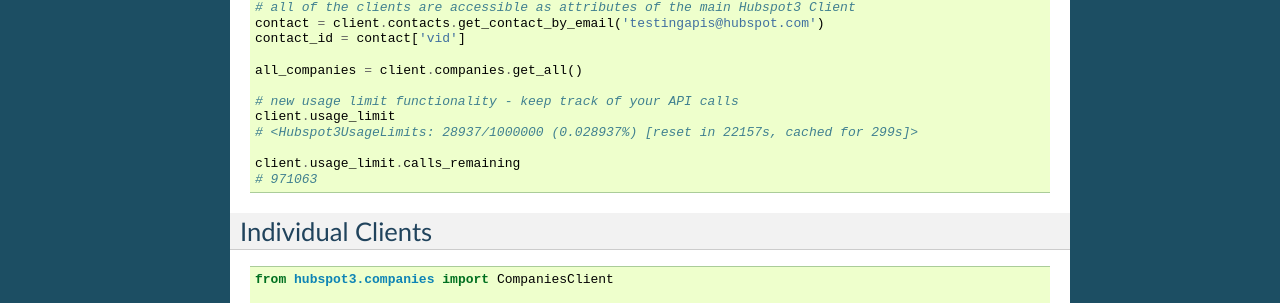
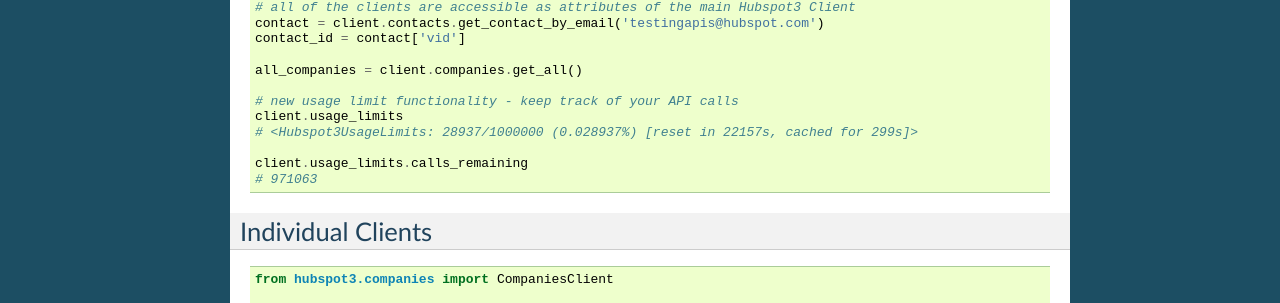
Before and after one commit to jpetrucciani/hubspot3, a Sphinx documentation site: the page built from docs/hubspot3/quickstart.rst, in a window 1280 px wide. Shown: the part 627-930 px from the top of the page. Built offline with Sphinx 7.4.7, drawn with Linux system fonts in a browser that asks for light colours; the version number could not be read and is left out.

Commit message:
changed reference to none existing attribute in quickstart
fixes AttributeError: 'Hubspot3' object has no attribute 'usage_limit' when following the quickstart.

```diff
--- a/docs/hubspot3/quickstart.rst
+++ b/docs/hubspot3/quickstart.rst
@@ -42,10 +42,10 @@
    all_companies = client.companies.get_all()
 
    # new usage limit functionality - keep track of your API calls
-   client.usage_limit
+   client.usage_limits
    # <Hubspot3UsageLimits: 28937/1000000 (0.028937%) [reset in 22157s, cached for 299s]>
 
-   client.usage_limit.calls_remaining
+   client.usage_limits.calls_remaining
    # 971063
 
 
```
